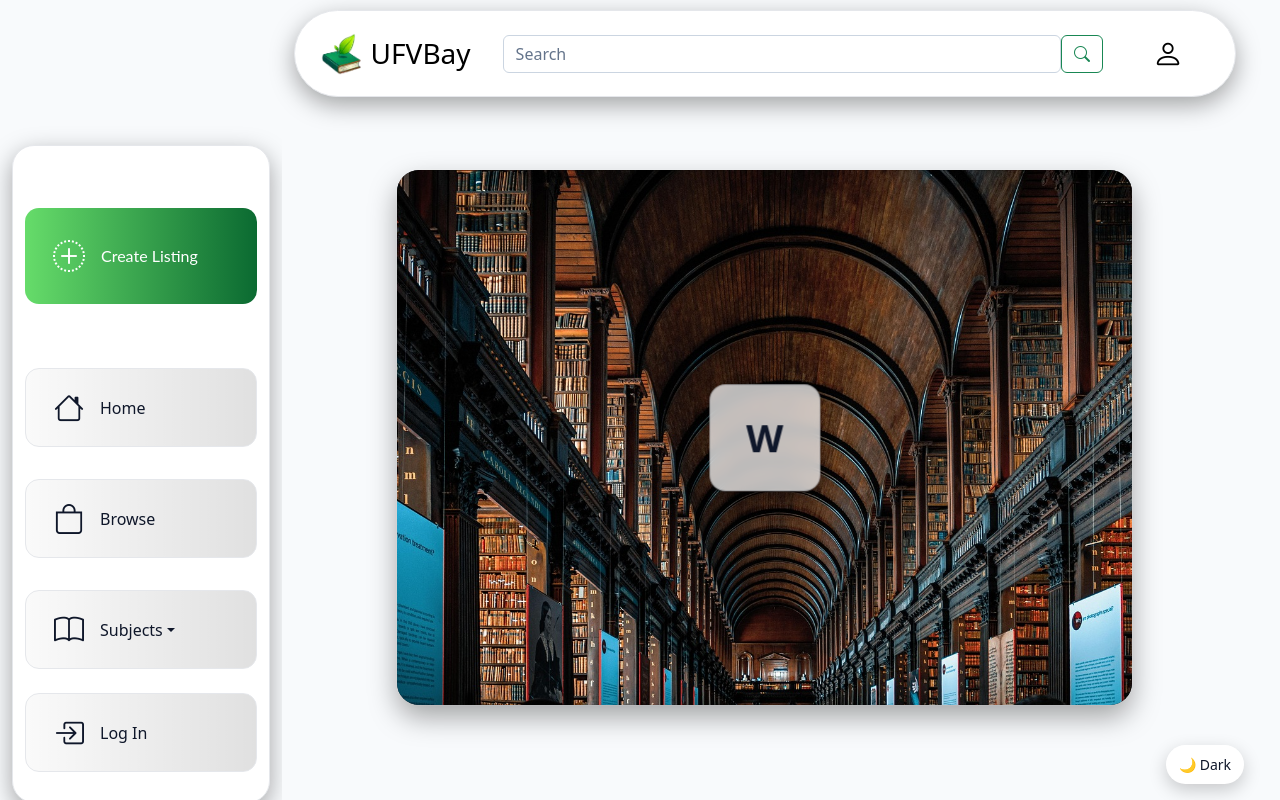
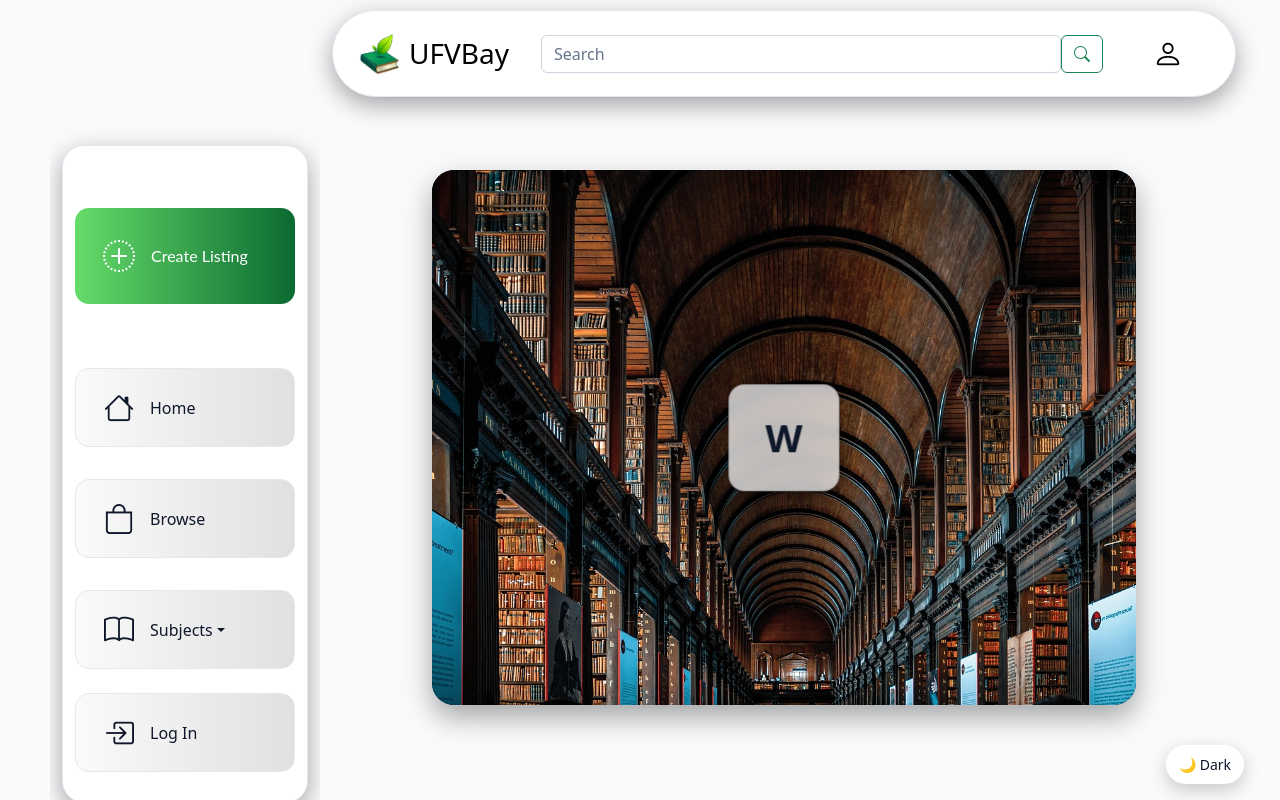
Before and after one commit to Gurv-Chahal/ufvbay, a React (Vite) app in the folder client/: page /home in a window 1280 px wide. Built offline with nearby package versions, Linux system fonts and the light colour scheme; a small style sheet from the web is missing.

Commit message:
testing changes

```diff
--- a/client/src/styles/Home.css
+++ b/client/src/styles/Home.css
@@ -1,6 +1,6 @@
 :root{
     /* your existing values are fine—tune if you want */
-    --sidebar-w: clamp(250px, 22vw, 320px);
+    --sidebar-w: clamp(250px, 25vw, 380px);
     --edge-gap: clamp(16px, 2.5vw, 56px);   /* width of the right gutter */
     --fade-w: clamp(24px, 4vw, 96px);       /* width of the fade into gutter */
     --page-bg: #0b0f19;                     /* page background used for blends */
@@ -15,6 +15,8 @@
     --home-radius: 22px;
 
     --home-lift: -2.5vh;
+
+    --nav-height: 0;
 }
 
 /* full-viewport page with header row + fill row */
--- a/client/src/styles/HomeSideBar.css
+++ b/client/src/styles/HomeSideBar.css
@@ -1,5 +1,6 @@
 
 :root {
+    --sidebar-offset: 50px;
 }
 
 
@@ -89,12 +90,14 @@
     top: var(--nav-height);
     left: 0;
     height: calc(100dvh - var(--nav-height));
-    width: var(--sidebar-w) !important;
+    width: calc(var(--sidebar-w) - var(--sidebar-offset)) !important; /* keep it inside the grid track */
     display: flex;
     flex-direction: column;
     padding: 8px 12px;
     overflow-y: auto;
     z-index: 1030;                          /* above content, below nav dropdowns */
+    margin-left: var(--sidebar-offset);
+
 }
 
 /* Optional: give laptops (MB Air range) a little extra bump */
```
